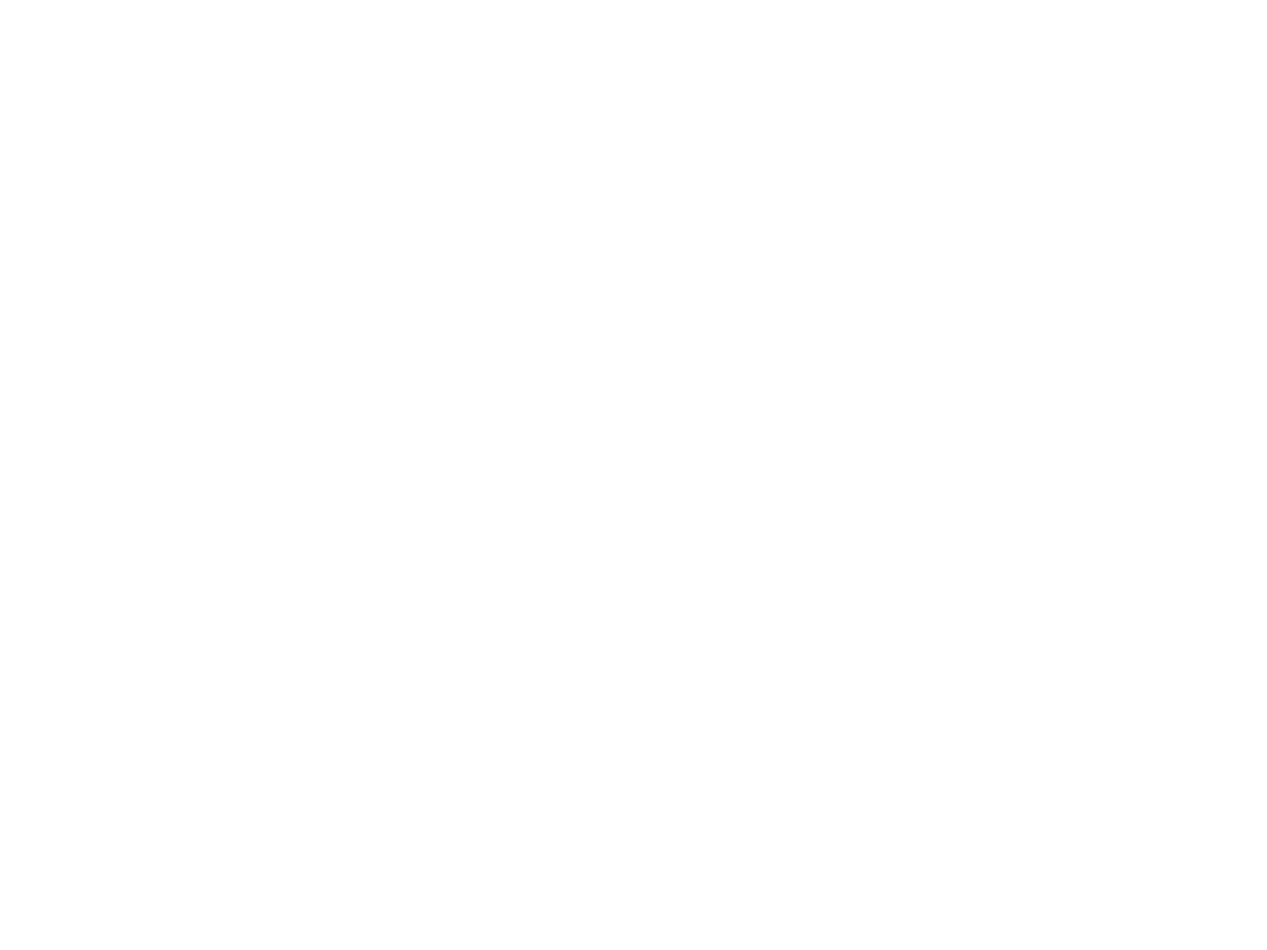
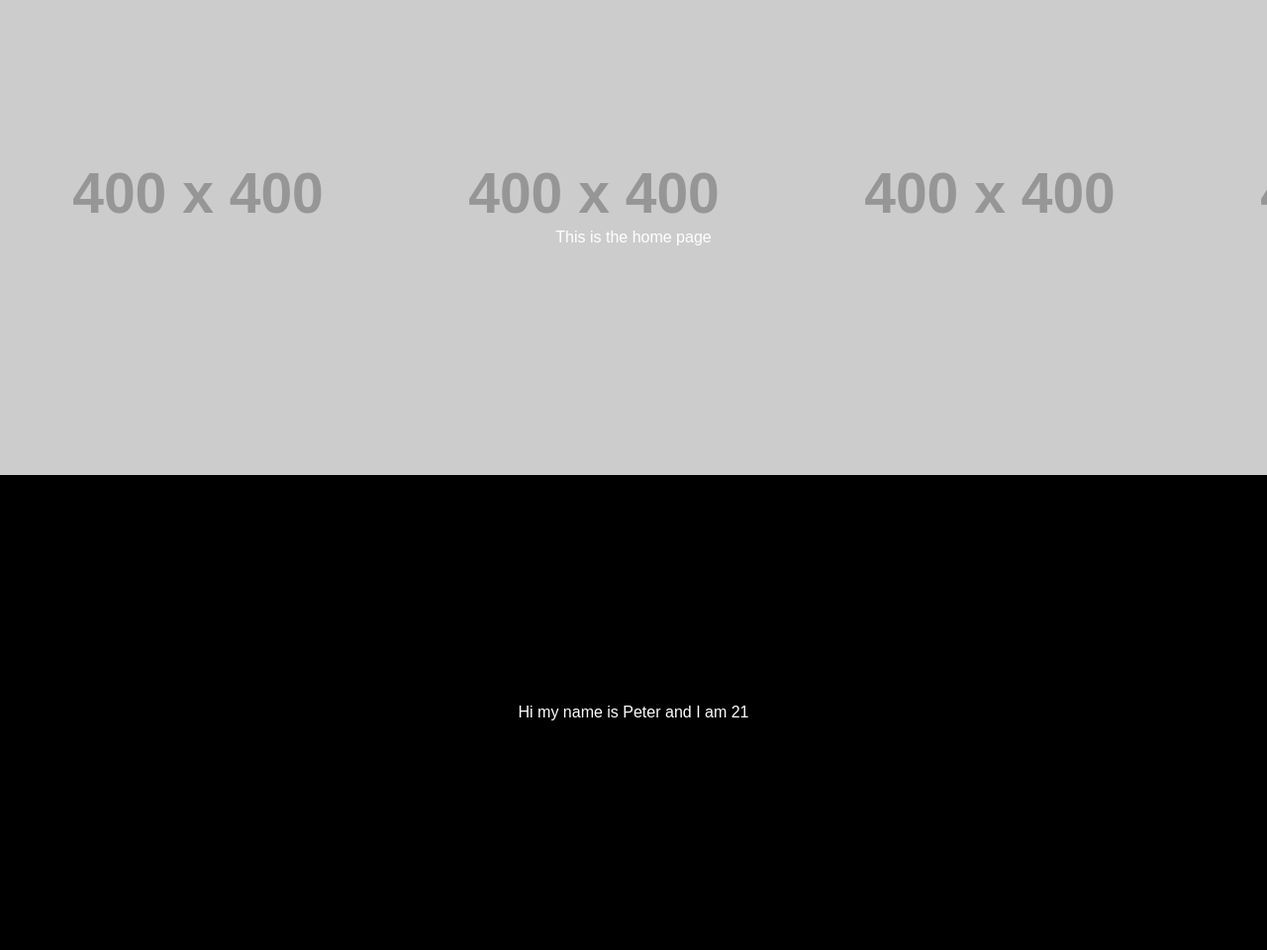
Before and after one commit to maulerco/HF5735, a PHP site: page / in a window 1280 px wide. Before the commit the page is empty. Shown: the whole page at 99% size. Before the commit the page ends 800 px from the top, so only its background shows below. Run offline with PHP 8.4, Linux system fonts and the light colour scheme; grey boxes labelled with a size stand in for pictures from a placeholder-image service; some libraries are stand-ins or nearby versions.

Commit message:
something else was done

```diff
--- a/practice/assets/css/_global.scss
+++ b/practice/assets/css/_global.scss
@@ -12,4 +12,5 @@ body {
     ul{
         list-style: none;
     }
+    background-color: $bg-color;
 }
--- /dev/null
+++ b/practice/assets/css/_heading.scss
@@ -0,0 +1,9 @@
+header {
+    background-color: #000;
+    height: 60vh;
+    width: 100%;
+    display: flex;
+    justify-content: center;
+    align-items: center;
+    color: white;
+}
--- a/practice/assets/css/app.css
+++ b/practice/assets/css/app.css
@@ -6,10 +6,21 @@
 
 body {
   font-family: sans-serif;
+  background-color: "#ffff88";
 }
 body a {
   text-decoration: none;
 }
 body ul {
   list-style: none;
+}
+
+header {
+  background-color: #000;
+  height: 60vh;
+  width: 100%;
+  display: flex;
+  justify-content: center;
+  align-items: center;
+  color: white;
 }/*# sourceMappingURL=app.css.map */
--- a/practice/assets/css/app.scss
+++ b/practice/assets/css/app.scss
@@ -1,2 +1,3 @@
 @import 'variables';
 @import 'global';
+@import 'heading';
--- a/practice/includes/header.php
+++ b/practice/includes/header.php
@@ -5,5 +5,6 @@
     <meta http-equiv="X-UA-Compatible" content="IE=edge">
     <meta name="viewport" content="width=device-width, initial-scale=1.0">
     <title>Document</title>
+    <link rel="stylesheet" href="../assets/css/app.css">
 </head>
 <body>
--- /dev/null
+++ b/practice/includes/heading.php
@@ -0,0 +1,3 @@
+<header style="background-image: url(<?= $background ?>); ">
+    <p>This is the <?= $page ?></p>
+</header>
--- a/practice/public/index.php
+++ b/practice/public/index.php
@@ -0,0 +1,18 @@
+<?php
+$page = "home page";
+$background = "https://placehold.co/400";
+include '../includes/header.php';
+include '../includes/heading.php';
+$name = "Peter";
+$age = 21;
+$bool = TRUE;
+
+?>
+
+<header>
+    <p>Hi my name is <?= $name ?> and I am <?= $age ?></p>
+</header>
+
+<?php
+include '../includes/footer.php';
+?>
```
Also changed, not shown: practice/public/about.php (added, +10 -0 lines), 1 other file.
